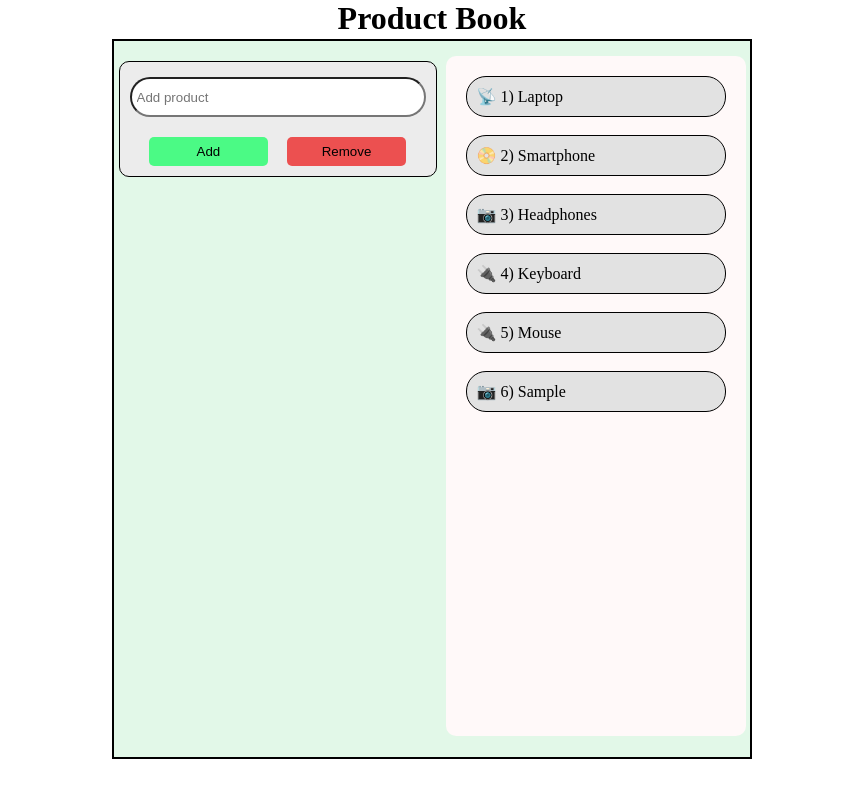
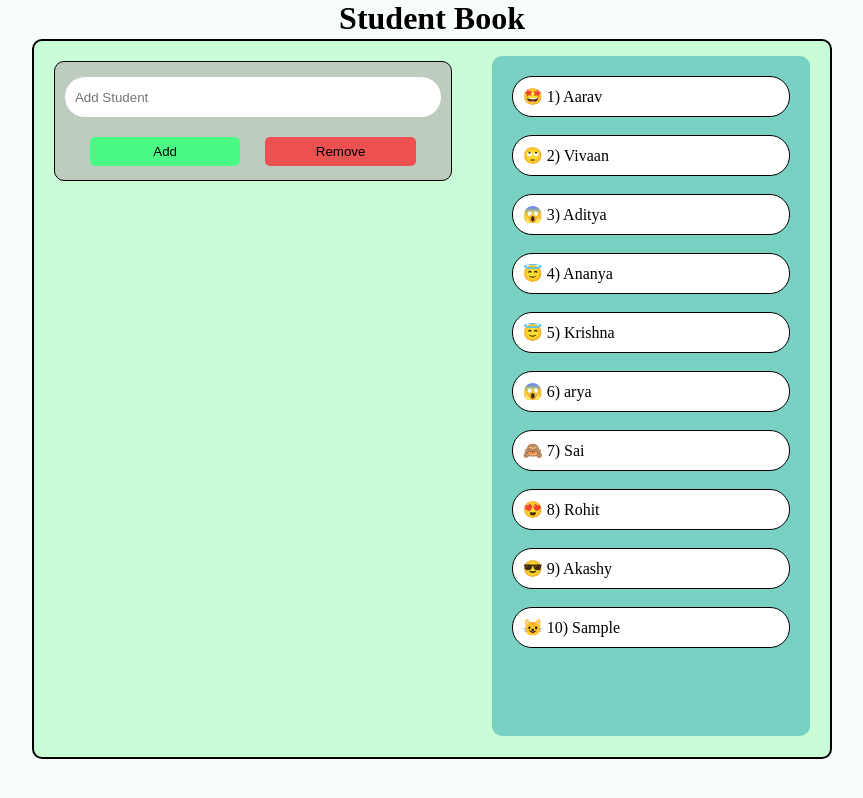
Before and after one commit to AKashAMode/Studentbook-using-js, a plain HTML site: page index.html in a window 1280 px wide. Both pictures are taken after typing "Sample" into the empty fields and a click on the button "Add". Shown: the whole page, without its empty margins (208-1071 px from the left). Drawn offline with Linux system fonts and the light colour scheme.

Commit message:
js changes

```diff
--- a/app.js
+++ b/app.js
@@ -1,37 +1,36 @@
 
-
-
-const products = [
-    "Laptop",
-    "Smartphone",
-    "Headphones",
-    "Keyboard",
-    "Mouse",
+const students = [
+    "Aarav","Vivaan","Aditya",
+    "Ananya","Krishna","arya",
+    "Sai","Rohit","Akashy"
 ];
 
 
 function getRandomEmg(){
 
-    const productEmojis = [
-        "💻","📱", "🎧",  "⌨️", "🖱️", "🖥️",  "📷", "⌚","📠",
-        "📺", "📀", "🔋",  "🔌",  "📡", "📹","🖨️",  "🎥"
+    const faceEmojis = [
+        "😓","😀","😂","😍",
+        "😎", "😢","😡", "🥳",
+        "😱", "🤔","😴","🤗",
+        "🙄","😏","🥺","😇",
+        "🤩","😻","🙈","😸","😺"
     ];
 
     const min = 0;
-    const max = productEmojis.length-1;
+    const max = faceEmojis.length-1;
 
     const randomIndex = Math.floor(Math.random() * (max-min + 1)) + min;
 
-    return productEmojis[randomIndex];
+    return faceEmojis[randomIndex];
 }
 
-
+const messagebox = document.getElementById('message');
 
 function loadNum(){
     const phonenum = document.getElementById('phonenum-box');
     phonenum.innerHTML = "";
-    for(let i=0;i<products.length;i++){
-     phonenum.innerHTML += `<div class="number-card"> ${getRandomEmg()}  ${i+1})  ${products[i]}</div></br>`;
+    for(let i=0;i<students.length;i++){
+     phonenum.innerHTML += `<div class="number-card"> ${getRandomEmg()}  ${i+1})  ${students[i]}</div></br>`;
     }
 }
 
@@ -39,15 +38,21 @@ function loadNum(){
 const numinput = document.getElementById('input');
 
 function addNum(){
-    products.push(numinput.value);
+
+    if(numinput.value.length >= 1 && isNaN(numinput.value)){
+        students.push(numinput.value);
         numinput.value = "";
         loadNum();
+        messagebox.innerHTML = "";
+    }else{
+        messagebox.innerHTML = "Enter Valid Input !!!!";
     }
 
+}
 
 function removeNum(){
-    const productIndex = products.indexOf(numinput.value);
+    const productIndex = students.indexOf(numinput.value);
     numinput.value = "";
-    products.splice(productIndex, 1);
+    students.splice(productIndex, 1);
     loadNum();
 }
--- a/index.html
+++ b/index.html
@@ -8,16 +8,20 @@
 </head>
 <body>
     <div class="main-container">
-         <h1 class="heading">Product Book</h1>
+         <h1 class="heading">Student Book</h1>
 
         <div class="container">
+
                 <div class="input-box">
-               <input type="text" class="input" id="input" placeholder="Add product">
+                    <input type="text" class="input" id="input" placeholder="Add Student">
                     <div class="btn-box">
                      <button class="add-btn btn-style" onclick="addNum()" >Add</button>
                      <button class="remove-btn btn-style" onclick="removeNum()">Remove</button>
                     </div>
+                    <h3 class="message" id="message"></h3>
                  </div>
+
+
 
               <div class="phonenum-box" id="phonenum-box">
 
--- a/style.css
+++ b/style.css
@@ -6,6 +6,7 @@
 
 .main-container{
     height: 100vh;
+    background-color: #f8fcfb;
 }
 
 .heading{
@@ -15,11 +16,12 @@
 .container{
     height: 90%;
     border: 2px solid #000;
-    width: 40rem;
+    width: 50rem;
     display: flex;
     justify-content: space-around;
     margin: 2px auto;
-    background-color: rgb(226, 248, 232);
+    background-color: #c9fdd7;
+    border-radius: 10px;
 }
 
 .input-box{
@@ -28,17 +30,18 @@
     padding: 10px;
     width: 50%;
     border-radius: 10px;
-    background-color: #ececec;
+     background-color: #beccc0;
     border: none;
     border: 1px double #000;
 }
 
 .input{
-    padding: 5px;
+    padding: 10px;
     height: 40px;
     width: 100%;
     border-radius: 20px;
     margin: 5px 0px;
+    border: none;
 }
 
 .btn-box{
@@ -66,9 +69,9 @@
 
 .phonenum-box{
     height: 95%;
-    width: 300px;
+    width: 40%;
     margin-top: 15px;
-    background-color: #fff9f9;
+    background-color: #79d1c3;
     border-radius: 10px;
     padding-top: 20px;
     overflow: scroll;
@@ -79,5 +82,11 @@
     margin: 0px 20px;
     padding: 10px;
     border-radius: 20px;
-    background-color: #e2e2e2;
+    background-color: #ffffff;
 }
+
+.message{
+    text-align: center;
+    padding: 2px;
+    color: #ec5050;
+}
```
Lines whose indentation alone changed are shown as unchanged.
